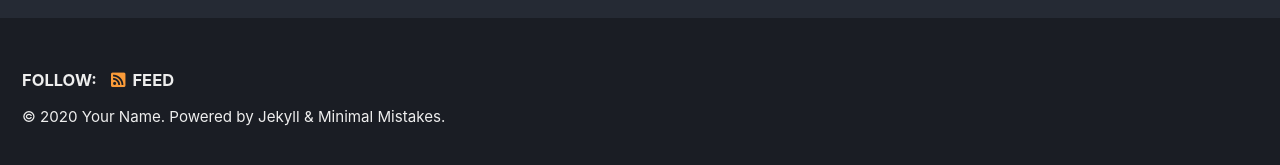
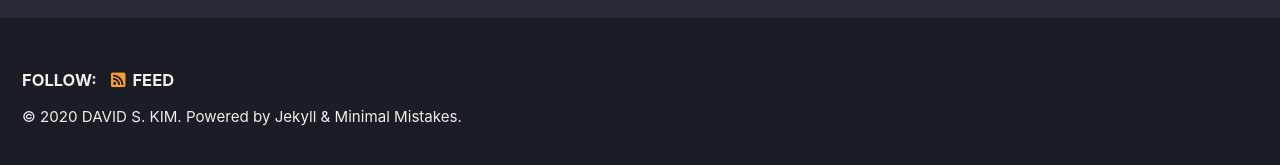
Before and after one commit to thinkreen/thinkreen.github.io, a Jekyll site: the page built from index.html, in a window 1280 px wide. Shown: the part 727-892 px from the top of the page. Built offline with Jekyll 4.4.1, drawn with Linux system fonts in a browser that asks for light colours; cached includes are drawn as plain includes; the list of posts is cut into pages by our own code.

Commit message:
update name on config

```diff
--- a/_config.yml
+++ b/_config.yml
@@ -19,7 +19,7 @@ locale                   : "en-US"
 title                    : "Site Title"
 title_separator          : "-"
 subtitle                 : # site tagline that appears below site title in masthead
-name                     : "Your Name"
+name                     : "DAVID S. KIM"
 description              : "An amazing website."
 url                      : # the base hostname & protocol for your site e.g. "https://mmistakes.github.io"
 baseurl                  : # the subpath of your site, e.g. "/blog"
```
